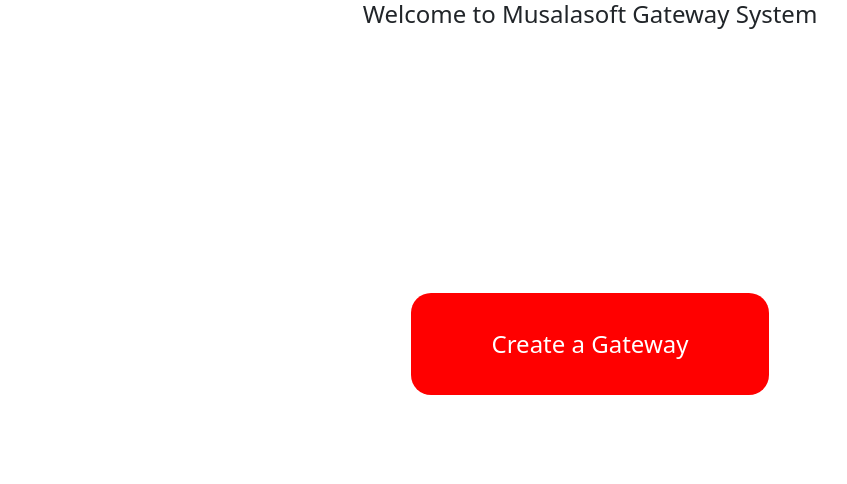
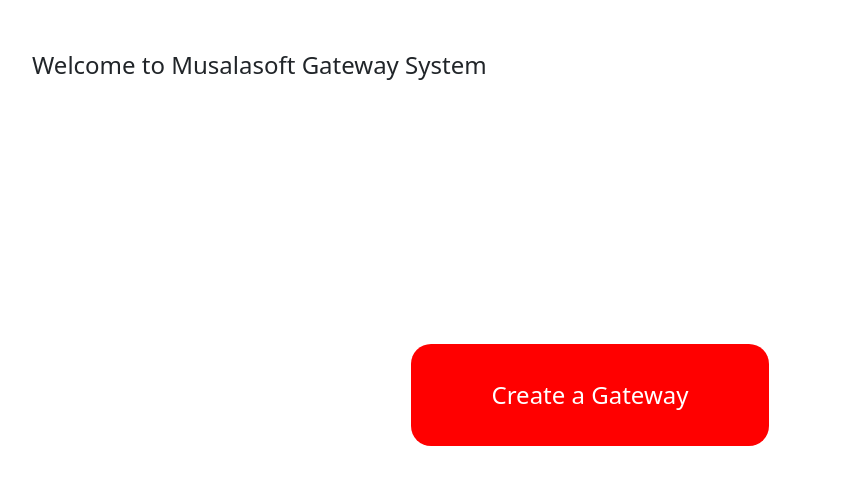
Before and after one commit to ecriph/musalasoft, a React (Create React App) app: page / in a window 1280 px wide. Shown: the top 484 px of the page, without its empty margins (50-897 px from the left). Built offline with nearby package versions, Linux system fonts and the light colour scheme.

Commit message:
index css

```diff
--- a/src/Components/Home.js
+++ b/src/Components/Home.js
@@ -14,8 +14,7 @@
   <Row >
     <Col sm={12}>
 
-    <h4 style={{display:'flex',
-      justifyContent:'center', alignItems:'center'}}>Welcome to Musalasoft Gateway System</h4>
+    <h4 className='header'>Welcome to Musalasoft Gateway System</h4>
 
       <div style={{display:'flex',
       justifyContent:'center', alignItems:'center'}}>
--- a/src/index.css
+++ b/src/index.css
@@ -82,6 +82,14 @@
   color: green;
 }
 
+
+.header{
+
+  display:'flex';
+  justify-content: center;
+  align-items: center;
+  margin-top: 4vw;
+}
 .contt{
   margin-top: 5vw;
   padding-top: 5vw;
```
